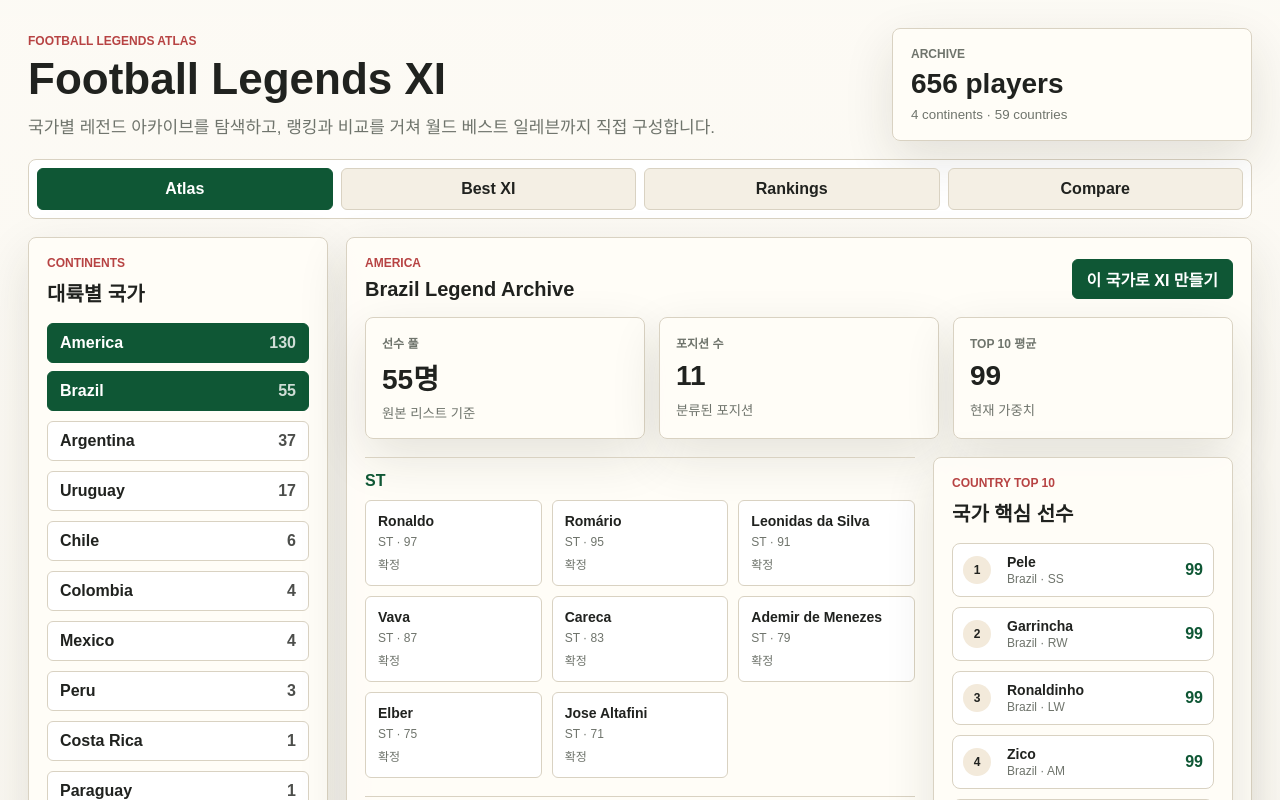
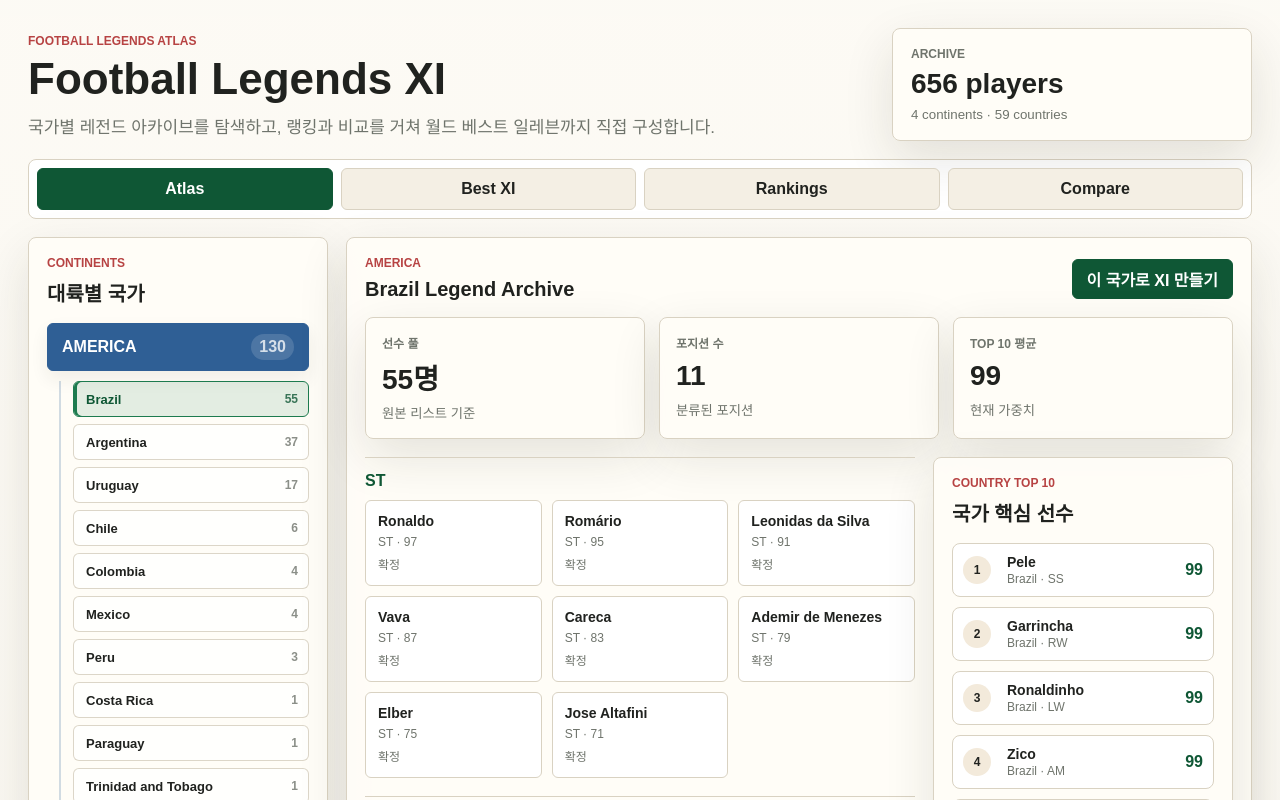
Before and after one commit to sinn357/football-legends-xi, a Next.js app: page / in a window 1280 px wide. Shown: the top 800 px of the page. Built offline with nearby package versions, Linux system fonts and the light colour scheme.

Commit message:
Differentiate atlas continent filters

```diff
--- a/app/globals.css
+++ b/app/globals.css
@@ -697,7 +697,6 @@ td strong {
 }
 
 .continent-stack,
-.country-list,
 .candidate-list,
 .ranking-list,
 .profile-section-stack {
@@ -705,9 +704,17 @@ td strong {
   gap: 10px;
 }
 
+.country-list {
+  border-left: 2px solid rgba(47, 95, 149, 0.22);
+  display: grid;
+  gap: 7px;
+  margin-left: 12px;
+  padding-left: 12px;
+}
+
 .continent-block {
   display: grid;
-  gap: 8px;
+  gap: 10px;
 }
 
 .continent-button,
@@ -733,17 +740,63 @@ td strong {
   width: 100%;
 }
 
-.continent-button.active,
+.continent-button {
+  background: linear-gradient(180deg, #fcfbf7, #f2eadc);
+  border-color: #cfc4b1;
+  box-shadow: 0 8px 18px rgba(45, 38, 28, 0.07);
+  color: var(--blue);
+  min-height: 48px;
+  padding: 0 14px;
+  text-transform: uppercase;
+}
+
+.country-button {
+  background: rgba(255, 255, 255, 0.78);
+  border-color: rgba(217, 210, 194, 0.9);
+  color: var(--ink);
+  font-size: 13px;
+  min-height: 36px;
+  padding: 0 10px 0 12px;
+}
+
+.continent-button.active {
+  background: var(--blue);
+  border-color: var(--blue);
+  color: #fff;
+}
+
 .country-button.active {
-  background: var(--green-dark);
-  border-color: var(--green-dark);
-  color: #fff;
+  background: rgba(29, 123, 79, 0.12);
+  border-color: var(--green);
+  box-shadow: inset 3px 0 0 var(--green);
+  color: var(--green-dark);
 }
 
 .continent-button em,
 .country-button span {
   font-style: normal;
   opacity: 0.8;
+}
+
+.continent-button em {
+  background: rgba(32, 34, 31, 0.08);
+  border-radius: 999px;
+  min-width: 34px;
+  padding: 4px 8px;
+  text-align: center;
+}
+
+.continent-button.active em {
+  background: rgba(255, 255, 255, 0.18);
+}
+
+.country-button span {
+  color: var(--muted);
+  font-size: 12px;
+}
+
+.country-button.active span {
+  color: var(--green-dark);
 }
 
 .nation-dashboard {
```
